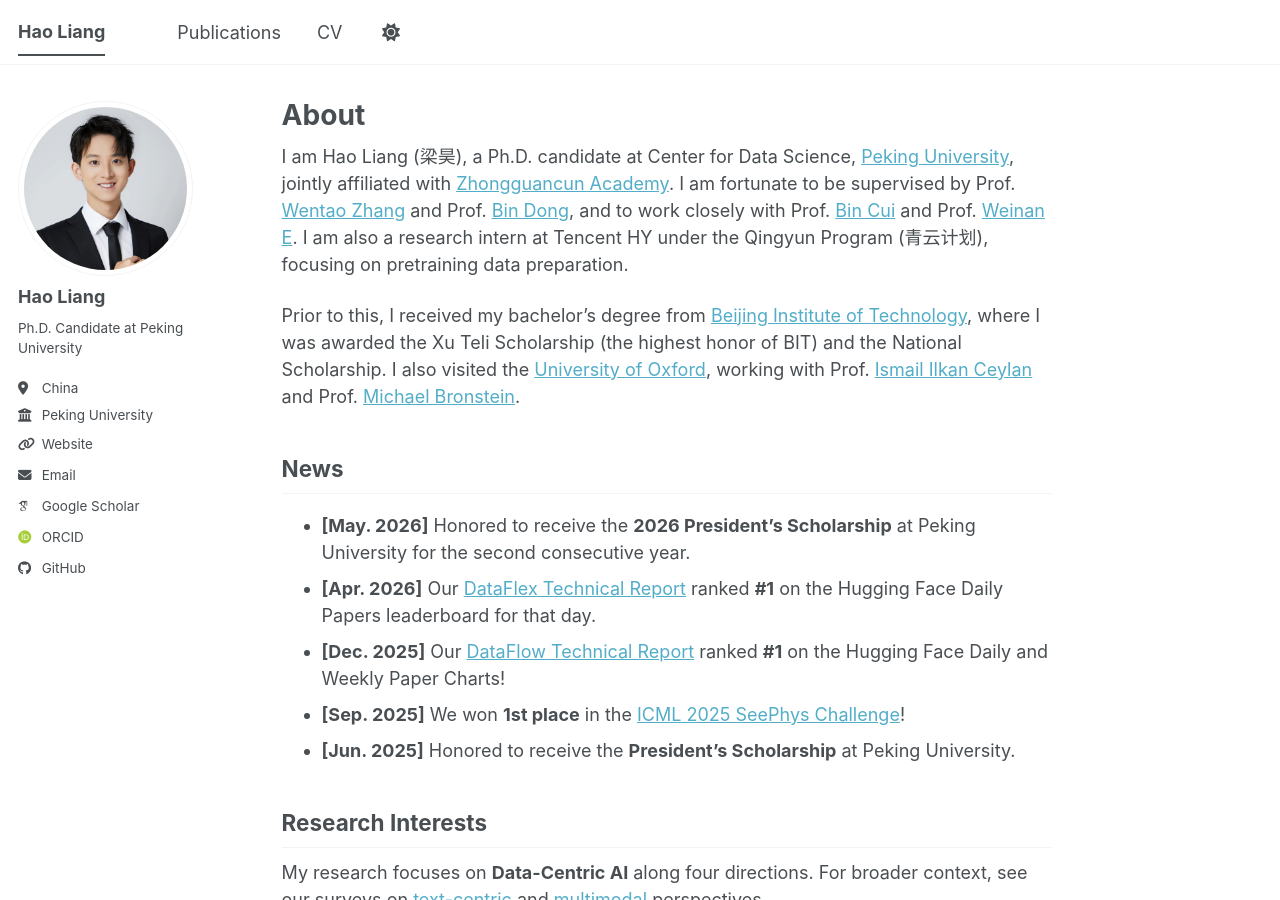
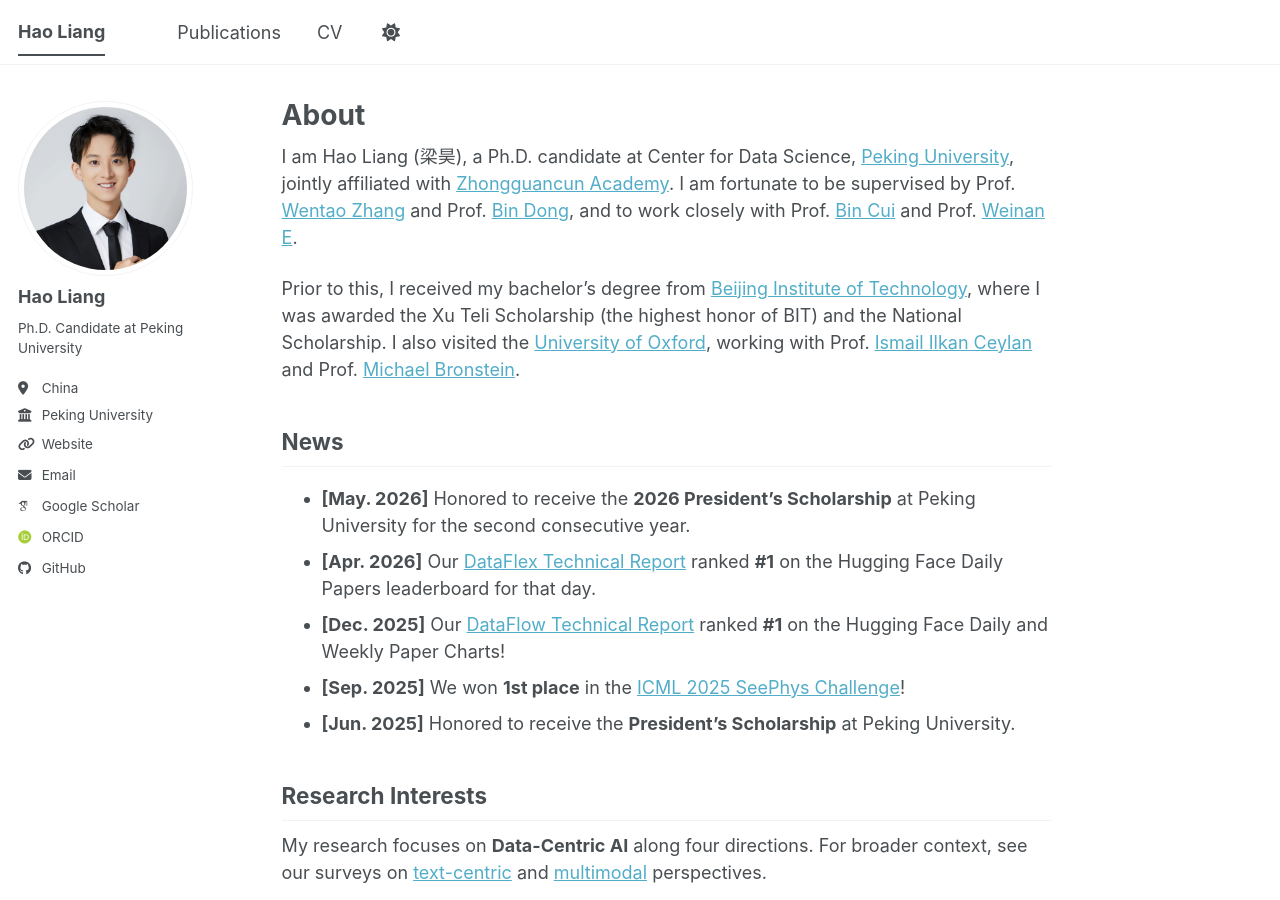
Before and after one commit to haolpku/haolpku.github.io, a Jekyll site: the page built from _pages/about.md, in a window 1280 px wide and 900 px high. Built offline with Jekyll 4.4.1, drawn with Linux system fonts in a browser that asks for light colours; some web fonts are replaced; a script bundle is joined from its source files by our own code; library files that are not in the unit come from our copies.

Commit message:
Update CV to Chinese external version and remove Tencent Qingyun mention
Co-Authored-By: Claude Opus 4.8 (1M context) <noreply@anthropic.com>

```diff
--- a/_pages/about.md
+++ b/_pages/about.md
@@ -7,7 +7,7 @@ redirect_from:
   - /about.html
 ---
 
-I am Hao Liang (梁昊), a Ph.D. candidate at Center for Data Science, [Peking University](https://www.pku.edu.cn/), jointly affiliated with [Zhongguancun Academy](https://www.bza.edu.cn/). I am fortunate to be supervised by Prof. [Wentao Zhang](https://zwt233.github.io/) and Prof. [Bin Dong](http://faculty.bicmr.pku.edu.cn/~dongbin/), and to work closely with Prof. [Bin Cui](https://cuibinpku.github.io/) and Prof. [Weinan E](https://web.math.princeton.edu/~weinan/). I am also a research intern at Tencent HY under the Qingyun Program (青云计划), focusing on pretraining data preparation.
+I am Hao Liang (梁昊), a Ph.D. candidate at Center for Data Science, [Peking University](https://www.pku.edu.cn/), jointly affiliated with [Zhongguancun Academy](https://www.bza.edu.cn/). I am fortunate to be supervised by Prof. [Wentao Zhang](https://zwt233.github.io/) and Prof. [Bin Dong](http://faculty.bicmr.pku.edu.cn/~dongbin/), and to work closely with Prof. [Bin Cui](https://cuibinpku.github.io/) and Prof. [Weinan E](https://web.math.princeton.edu/~weinan/).
 
 Prior to this, I received my bachelor's degree from [Beijing Institute of Technology](https://www.bit.edu.cn/), where I was awarded the Xu Teli Scholarship (the highest honor of BIT) and the National Scholarship. I also visited the [University of Oxford](https://www.ox.ac.uk/), working with Prof. [Ismail Ilkan Ceylan](https://www.cs.ox.ac.uk/people/ismaililkan.ceylan/) and Prof. [Michael Bronstein](https://www.cs.ox.ac.uk/people/michael.bronstein/).
 
```
